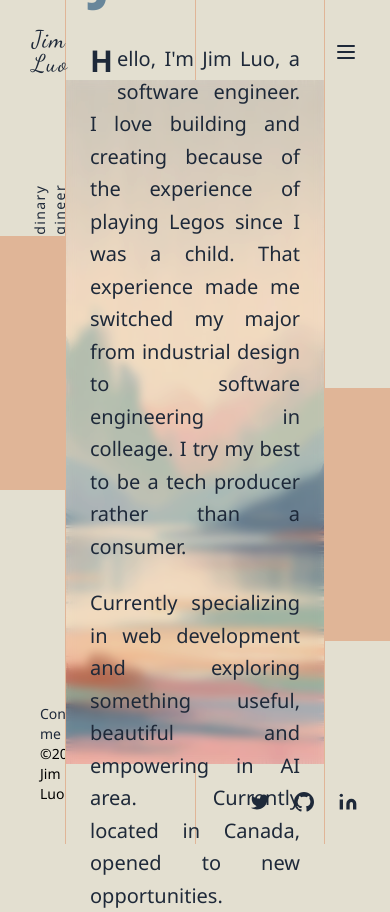
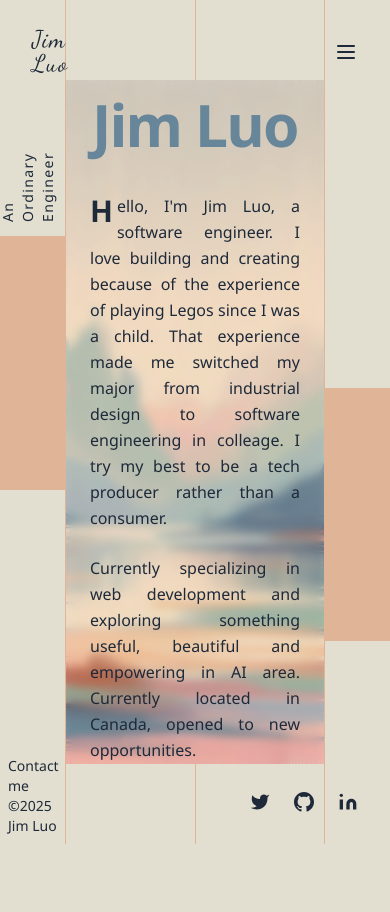
Before and after one commit to Ross249/Ross249.github.io, an Astro site: page / in a window 390 px wide. After the commit the page ends 844 px from the top, so only its background shows below. Built offline with nearby package versions, Linux system fonts and the light colour scheme; Astro itself is replaced by a stand-in of ours.

Commit message:
fix: style on mobile phone

```diff
--- a/src/components/LeftSideBar.astro
+++ b/src/components/LeftSideBar.astro
@@ -3,16 +3,16 @@
 ---
 
 <div
-  class="col-span-2 flex flex-col justify-between item-center gap-4 p-10 xl:mt-8 mt-6"
+  class="col-span-2 flex flex-col justify-between item-center gap-4 p-2 lg:p-10 xl:mt-8 mt-6"
 >
   <div
-    class="vertical-text font-qs transform -rotate-90 origin-left translate-y-40 text-sm tracking-widest text-gray-800 text-bold"
+    class="vertical-text font-qs transform -rotate-90 origin-left translate-y-40 translate-x-5 lg:translate-x-0 md:translate-x-10 text-sm tracking-widest text-gray-800 text-bold"
   >
     An Ordinary Engineer
   </div>
 
   <div class="font-qs flex-col text-sm">
     <a class="text-gray-800" href="mailto:im.si.luo@gmail.com">Contact me</a>
-    <div>©2025 Jim Luo</div>
+    <div class="text-gray-800">©2025 Jim Luo</div>
   </div>
 </div>
--- a/src/pages/index.astro
+++ b/src/pages/index.astro
@@ -149,7 +149,7 @@ import LeftSideBar from "../components/LeftSideBar.astro";
                     Jim Luo
                   </h1>
                   <p
-                    class="font-qs text-gray-800 text-xl leading-relaxed text-justify space-y-6 px-2"
+                    class="font-qs text-gray-800 lg:text-xl leading-relaxed text-justify space-y-6 px-2"
                   >
                     <span
                       class="block first-letter:text-3xl first-letter:font-bold first-letter:mr-1 first-letter:float-left"
```
